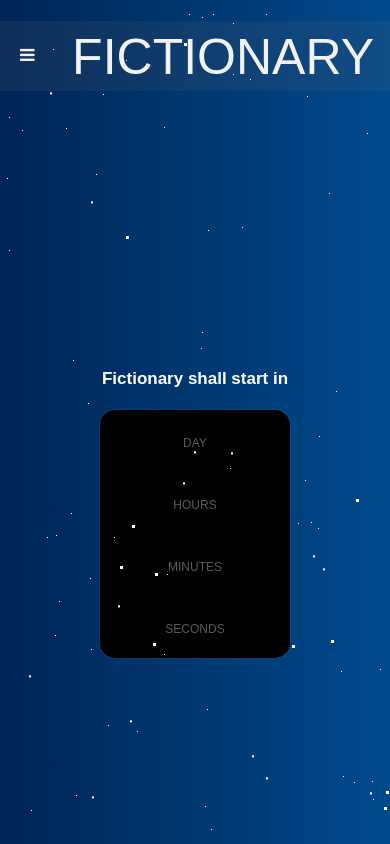
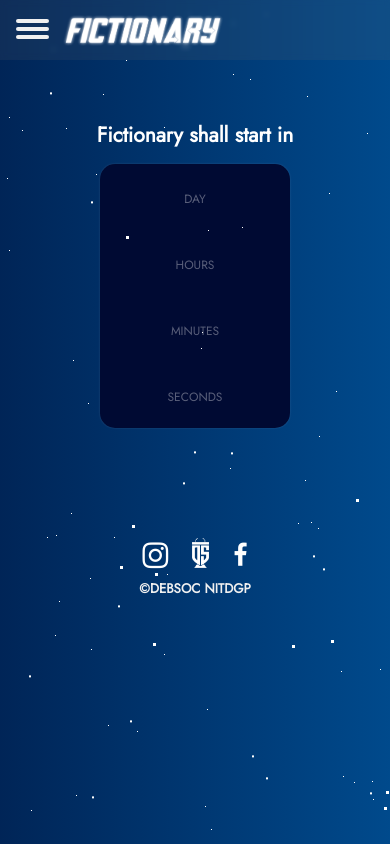
Before and after one commit to Kaustuv942/DSquiz, a Django app: page / in a window 390 px wide. Run offline with Django 3.2, Linux system fonts and the light colour scheme; a user stored in the database is signed in; data comes from the database, SQL or seed files in the repository; both versions use the stored data as it was after the commit; some libraries are stand-ins or nearby versions.

Commit message:
Production ui fixed

```diff
--- a/quiz/urls.py
+++ b/quiz/urls.py
@@ -23,7 +23,7 @@
 urlpatterns = [
     url(r'^$', views.login, name='login'),
     url(r'^end/', views.end, name='end'),
-
+    url(r'^rules/', views.rules, name="rules"),
     url(r'^leaderboard/', views.leaderboard, name='leaderboard'),
     path('accounts/login/', views.login),
     path('admin/', admin.site.urls),
--- a/quizapp/views.py
+++ b/quizapp/views.py
@@ -80,3 +80,7 @@
 @login_required
 def end(request):
     return render(request, 'end.html')
+
+@login_required
+def rules(request):
+    return render(request, 'rules.html')
--- a/static/css/style.css
+++ b/static/css/style.css
@@ -4,7 +4,8 @@
     background-repeat: no-repeat;
     background-attachment: fixed;
     height: 100%;
-    overflow: hidden;
+    overflow-x: hidden;
+    overflow-y: scroll;
     background: linear-gradient(-90deg, #000428, #004e92, #000428);
     background-size: 400% 100%;
     animation: gradient 6s ease infinite;
@@ -219,12 +220,25 @@
 
 span.bar {
     display: block;
-    width: 35px;
-    height: 5px;
+    width: 33px;
+    height: 4px;
     margin-top: 4px;
     background: #f0f0f0;
     border-radius: 2px;
     z-index: 120;
+}
+
+.mobile-nav {
+    width: 100vw;
+    height: 60px;
+    display: flex;
+    justify-content: flex-start;
+    align-items: center;
+    background-color: rgba(105, 102, 102, 0.144);
+    backdrop-filter: blur(3px);
+    position: fixed;
+    z-index: 99;
+    top: 0;
 }
 
 #togg_menu {
@@ -232,6 +246,20 @@
     outline: none;
     background: transparent;
     cursor: pointer;
+    z-index: 999;
+    position: absolute;
+    top: 14px;
+    left: 10px;
+}
+
+@media screen and (min-width: 801px) {
+    #togg_menu,
+    .mobile-nav {
+        display: none;
+    }
+    header {
+        display: none;
+    }
 }
 
 #togg_menu:focus~header>.megaMenu {
@@ -258,7 +286,8 @@
     margin: 0;
     top: 0;
     left: 0;
-    background: rgba(22, 23, 29, 0.95);
+    background: rgba(0, 14, 61, 0.55);
+    backdrop-filter: blur(6px);
     position: fixed;
     width: 250px;
     height: 100%;
@@ -313,6 +342,7 @@
     color: white;
     box-sizing: border-box;
     box-shadow: 10px 10px 7px rgba(10, 10, 10, 0);
+    width: 90%;
     max-width: 800px;
     margin: 20px auto;
     padding: 20px;
@@ -320,6 +350,7 @@
     border-bottom: 4px solid #f5f7f9;
     border-radius: 20px;
     text-align: center;
+    backdrop-filter: blur(3px);
 }
 
 .imgbox img {
@@ -336,10 +367,17 @@
     color: #fff;
     box-sizing: border-box;
     max-width: 800px;
+    width: 90%;
     margin: 0 auto;
     padding: 6px;
     font-size: 17px;
     border-left: 4px solid white;
+    backdrop-filter: blur(3px);
+}
+
+.lbbox p {
+    width: 95%;
+    margin: 15px auto;
 }
 
 .head {
@@ -681,7 +719,7 @@
 }
 
 svg {
-    max-width: 600px;
+    max-width: 800px;
 }
 
 .lgbt {
--- a/templates/account/logout.html
+++ b/templates/account/logout.html
@@ -28,7 +28,7 @@
 
 
 
-  <div style="color:beige;">
+  <div style="color:white; margin-top:100px">
     <h2>Sign Out</h2>
     <h3>Are you sure you want to sign out?</h3>
   </div>
--- a/templates/base.html
+++ b/templates/base.html
@@ -1,44 +1,35 @@
 {% load static %}
-
 
 <!DOCTYPE html>
 <html lang="en">
-
   <head>
-    <meta charset="UTF-8">
-    <meta name="viewport" content="width=device-width, initial-scale=1.0">
-    <link rel="stylesheet" href="https://cdnjs.cloudflare.com/ajax/libs/font-awesome/4.7.0/css/font-awesome.min.css">
+    <meta charset="UTF-8" />
+    <meta name="viewport" content="width=device-width, initial-scale=1.0" />
+    <link
+      rel="stylesheet"
+      href="https://cdnjs.cloudflare.com/ajax/libs/font-awesome/4.7.0/css/font-awesome.min.css"
+    />
     <title>Fictionary</title>
 
-    <link rel="stylesheet" type="text/css" href="{% static 'css/style.css' %}" />
+    <link
+      rel="stylesheet"
+      type="text/css"
+      href="{% static 'css/style.css' %}"
+    />
     <style>
-
-        body {
-            overflow: scroll;
-            overflow-x: hidden;
+      .topnav {
+        overflow: hidden;
+        margin-top: 0px;
+        position: fixed;
+        top: 0px;
+        width: 100vw;
+        background-color: rgba(105, 102, 102, 0.144);
+        backdrop-filter: blur(3px);
+        display:flex;
+        align-items: center;
       }
 
-        ::-webkit-scrollbar {
-            width: 0px;  /* Remove scrollbar space */
-            background: transparent;  /* Optional: just make scrollbar invisible */
-        }
-        /* Optional: show position indicator in red */
-        ::-webkit-scrollbar-thumb {
-            background: #FF0000;
-        }
-
-        body {
-        margin: 0;
-        font-family: Arial, Helvetica, sans-serif;
-        }
-
-        .topnav {
-        overflow: hidden;
-        margin-top: 15px;
-        background-color: rgba(105, 102, 102, 0.144);
-        }
-
-        .topnav .fic{
+      .topnav .fic {
         float: left;
         padding: 5px 16px;
         color: #f2f2f2;
@@ -50,29 +41,29 @@
         display: block;
         color: #f2f2f2;
         text-align: center;
-        padding: 25px 20px ;
+        padding: 20px 15px;
         text-decoration: none;
         font-size: 17px;
-        }
-
-        .topnav a:hover {
-        background-color: rgba(182, 215, 241, 0.363);
-        color: black;
       }
 
       .topnav .icon {
         display: none;
       }
 
-        @media screen and (max-width: 600px) {
-        .topnav a {display: none;}
+      @media screen and (max-width: 800px) {
+        .topnav {
+          display: none;
+        }
+        .topnav a {
+          display: none;
+        }
         .topnav .fic {
           position: absolute;
           right: 0;
           padding-top: 28px;
           top: 0;
         }
-        .topnav a{
+        .topnav a {
           border-bottom: 0.5px solid rgba(233, 225, 225, 0.479);
         }
         .topnav a:last-child {
@@ -85,8 +76,10 @@
         }
       }
 
-        @media screen and (max-width: 600px) {
-            .topnav.responsive {position: relative;}
+      @media screen and (max-width: 800px) {
+        .topnav.responsive {
+          position: relative;
+        }
 
         .topnav.responsive .icon {
           position: absolute;
@@ -111,40 +104,65 @@
 
   <body>
     <div class="back">
-        <div id='stars'></div>
-        <div id='stars2'></div>
-        <div id='stars3'></div>
+      <div id="stars"></div>
+      <div id="stars2"></div>
+      <div id="stars3"></div>
     </div>
 
-
-
-
     <div class="navv">
-        <div>
-
-        </div>
-        <div class = 'topnav' id = "myTopnav">
-            <div class ='fic'>FICTIONARY</div>
+      <div></div>
+      <div class="topnav" id="myTopnav">
+        <img src="{% static 'css/fic3.png' %}" alt="logo" height="36px" width="auto"
+            style="margin-left: 12px;">
+            <div style="width: 100%; diplay: flex; justify-content:flex-end;">
         {% if user.is_authenticated %}
-            <a href='/accounts/logout/'>Logout</a>
+        <a href="/accounts/logout/">Logout</a>
         <a href="{% url 'leaderboard' %}">Leaderboard</a>
         <a href="{% url 'login' %}">Game</a>
-            <a href="javascript:void(0);" class="icon" onclick="myFunction()"><i class="fa fa-bars"></i></a>
+        <a href="{% url 'rules' %}">Rules</a>
+        <a href="javascript:void(0);" class="icon" onclick="myFunction()"
+          ><i class="fa fa-bars"></i
+        ></a>
         {% else %}
         <a href="{% url 'login' %}">Login</a>
 
-
-
         {% endif %}
         </div>
-
+      </div>
 
       <!-- <div class = "flex1">
                 <img src="{% static 'css/dslogowhitepng.png' %}" alt="logo" height="45px" width="auto" style="float:right; margin-right: 100px;">
             </div> -->
+    </div>
+    <div class="mobile-nav">
+        <img src="{% static 'css/fic3.png' %}" alt="logo" height="33px" width="auto"
+            style="margin-left: 62px;">
+    </div>
+    <button id="togg_menu">
+      <span class="bar"></span>
+      <span class="bar"></span>
+      <span class="bar"></span>
+    </button>
 
+    <header>
+      <ul class="megaMenu">
+        {% if user.is_authenticated %}
+        <li>
+          <a href="{% url 'login' %}">Game</a>
+        </li>
+        <li>
+          <a href="{% url 'leaderboard' %}">Leaderboard</a>
+        </li>
+        <li><a href="{% url 'rules' %}">Rules</a></li>
+        <li><a href="/accounts/logout/">Logout</a></li>
+        {% else %}
+        <li>
+          <a href="{% url 'login' %}">Login</a>
+        </li>
 
-    </div>
+        {% endif %}
+      </ul>
+    </header>
 
     <script>
       function myFunction() {
@@ -160,6 +178,13 @@
     {% block content %}
     <!-- Content Goes here -->
     {% endblock content %}
+    <div style="bottom:0px;width:100%;position: relative; text-align: center; color:#f0f0f0; margin-top: 100px;">
+    <div style="width: 100%; display: flex; justify-content: center; align-items: center;">
+        <a href="https://www.instagram.com/debsocnitd"><i class="fa fa-instagram" aria-hidden="true" style="font-size:30px; margin-right: 12px;"></i></a>
+        <a href="http://debsocnitdgp.in"><img src="{% static 'css/dslogowhitepng.png' %}" alt="logo" height="30px" width="auto" style="margin: 0px 12px;"/></a>
+        <a href="https://www.facebook.com/debatingsociety3103.nitd"><i class="fa fa-facebook" aria-hidden="true" style="font-size:25px; margin-left: 12px;"></i></a>
+        </div>
+        <h5 style="margin: 5px auto;">&copy;DEBSOC NITDGP</h5>
+    </div>
   </body>
-
 </html>
--- a/templates/end.html
+++ b/templates/end.html
@@ -31,7 +31,5 @@
 </div>
 
 
-<div style="bottom:0px;width:100%;position: absolute; text-align: center; color:#f0f0f0;">
-    <h5>&copy;DEBSOC NITDGP</h5>
-</div>
+
 {%endblock%}
--- a/templates/questions.html
+++ b/templates/questions.html
@@ -11,7 +11,7 @@
 
 
 <div class="head">
-    <br><br><br><br><br>
+    <br><br><br>
     <p>Question {{pk}}</p>
 </div>
 <div style="text-align: center; color: aquamarine;">
@@ -58,7 +58,7 @@
 
     <form class="form" name="Response" method="POST">
         {% csrf_token %}
-        <input type="text" name="Answer" placeholder="Answer">
+        <input type="text" name="Answer" placeholder="Answer" autocomplete="off">
 
         <button type="submit" id="login-button">Submit</button>
     </form>
--- a/templates/timer.html
+++ b/templates/timer.html
@@ -29,7 +29,7 @@
 .clock-container {
   margin-top: 20px;
   margin-bottom: 20px;
-  background-color: #000;
+  background-color: rgba(0, 10, 51, 1);
   border-radius: 15px;
   padding: 30px 10px;
   box-shadow: 0px 0px 2px rgba(255, 255, 255, 0.15);
@@ -96,9 +96,8 @@
   margin-top: 7px;
 }
 .clock-container {
-  margin-top: 10px;
+  margin-top: 0px;
   margin-bottom: 10px;
-  background-color: #000;
   border-radius: 15px;
   padding: 10px 10px;
   box-shadow: 0px 0px 2px rgba(255, 255, 255, 0.15);
@@ -112,11 +111,11 @@
   position: relative;
 }
 h1{
-    font-size:17px;
+    font-size:21px;
 }
 }
 </style>
-<div style="color: white; text-align: center; width: 100vw; height: 100vh; display:flex; justify-content:center; align-items: center; flex-direction:column;">
+<div style="color: white; text-align: center; width: 100vw; margin-top: 100px; display:flex; justify-content:center; align-items: center; flex-direction:column;">
     <h1 color='white'> Fictionary shall start in</h1>
     <div class="clock-container">
   <div class="clock-col">
@@ -148,7 +147,10 @@
     </p>
   </div>
 </div>
+
+
 </div>
+
 <script>
 let time = "{{starttime.isoformat}}";
 let time2 = time.toString();
```
Also changed, not shown: quiz/settings.py (+17 -17 lines), templates/index.html (+11 -2 lines), templates/leaderboard.html (+4 -4 lines), templates/rules.html (added, +24 -0 lines), db.sqlite3, static/css/fic3.png (added). Lines whose indentation alone changed are shown as unchanged.
